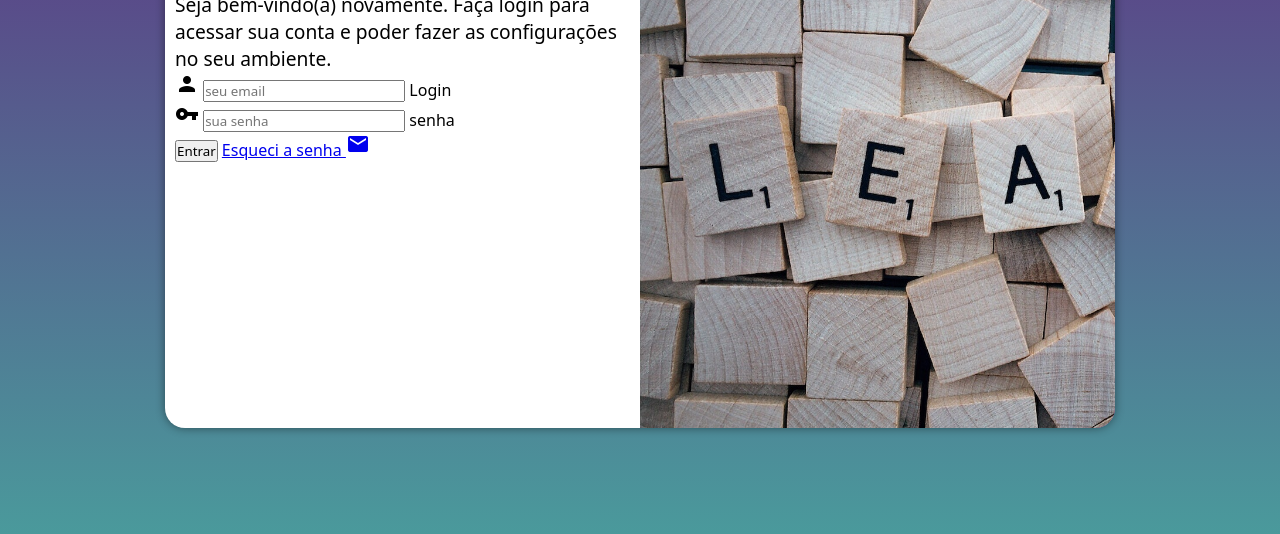
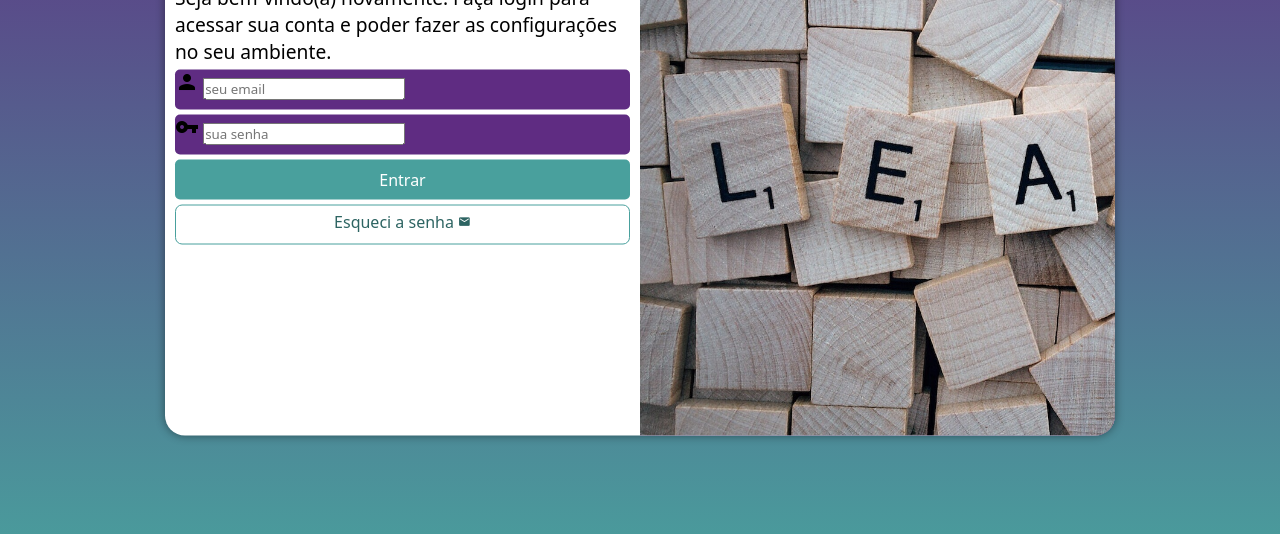
Before and after one commit to ASFDGSDJKHJSDJK/projeto-login, a plain HTML site: page index.html in a window 1280 px wide. Shown: the part 222-756 px from the top of the page. Drawn offline with Linux system fonts and the light colour scheme.

Commit message:
formatação do formulário

```diff
--- a/estilos/style.css
+++ b/estilos/style.css
@@ -34,7 +34,7 @@ section#login{
 
      background-color: white;
      width: 250px;
-     height: 500px;
+     height: 515px;
      border-radius: 20px;
      box-shadow: 0px 0px 10px rgba(0, 0, 0, 0.450);
 
@@ -62,3 +62,55 @@ div#formulario > h1{
 div#formulario > p{
      font-size: 0.8em;
 }
+
+form > div.campo{
+     background-color: #5f2c82;
+     display: block;
+     width: 100%;
+     height: 40px;
+     border-radius: 5px;
+     margin: 5px 0px;
+}
+
+div.campo > label{
+     display: none;
+}
+
+form > input[type=submit] {
+     display: block;
+     font-size: 1em;
+     width: 100%;
+     height: 40px;
+     background-color:#49a09d ;
+     color: white;
+     border: none;
+     border-radius: 5px;
+     cursor: pointer;
+}
+
+form > input[type=submit]:hover{
+    background-color: #2d6462;
+}
+
+form > a.Botao{
+     display: block;
+     text-align: center;
+     font-size: 1em;
+     width: 100%;
+     height: 40px;
+     padding-top: 5px;
+     margin-top: 5px;
+     background-color: white;
+     color: #2d6462;
+     border: 1px solid #49a09d;
+     border-radius: 7px;
+     text-decoration: none;
+}
+
+form > a.Botao:hover{
+     background-color:#6cd3cf ;
+}
+
+form > a.Botao > i{
+     font-size: 0.8em;
+}
--- a/index.html
+++ b/index.html
@@ -30,7 +30,7 @@
                     <label for="isenha">senha</label>
                   </div>
                   <input type="submit" value="Entrar">
-                  <a href="esqueci.html">
+                  <a href="esqueci.html" class="Botao" >
                     Esqueci a senha <i class="material-icons">mail</i>
                   </a>
                 </form>
```
Also changed, not shown: estilos/media-query.css (line endings or trailing spaces).
